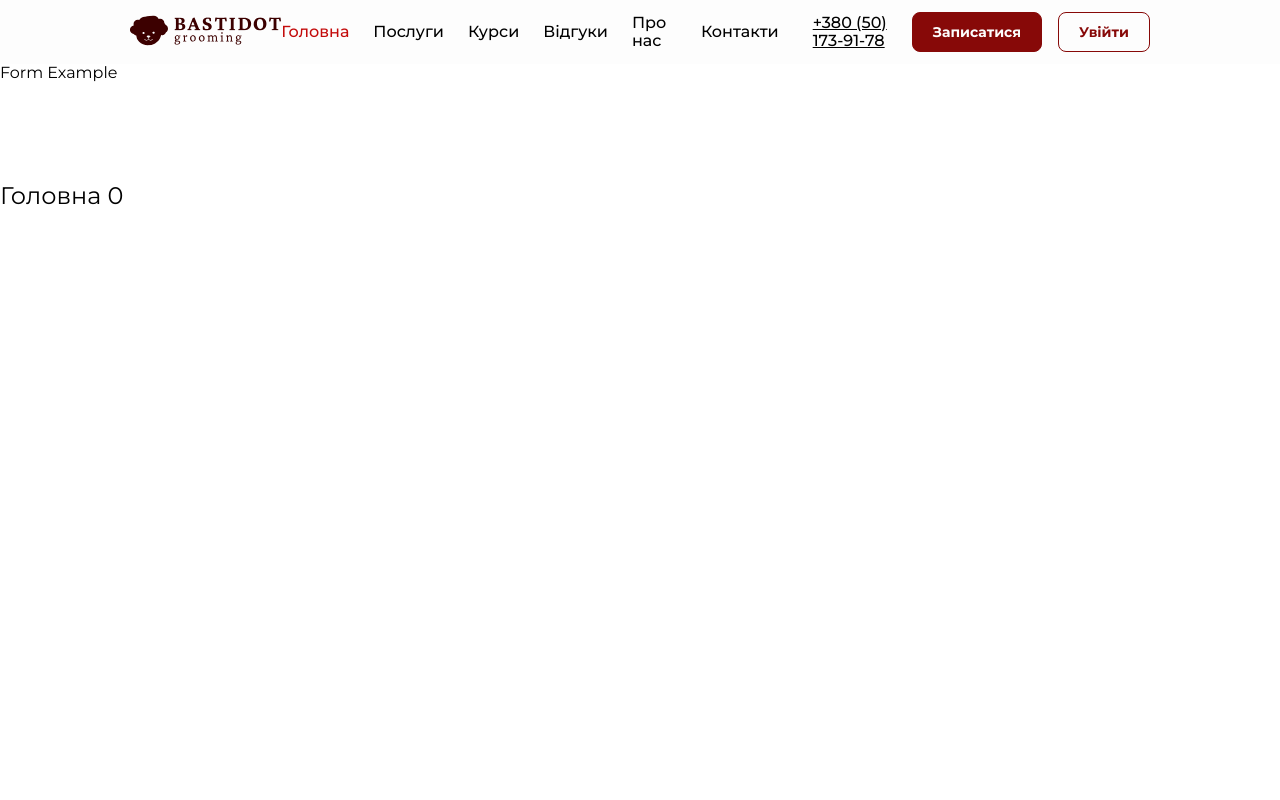
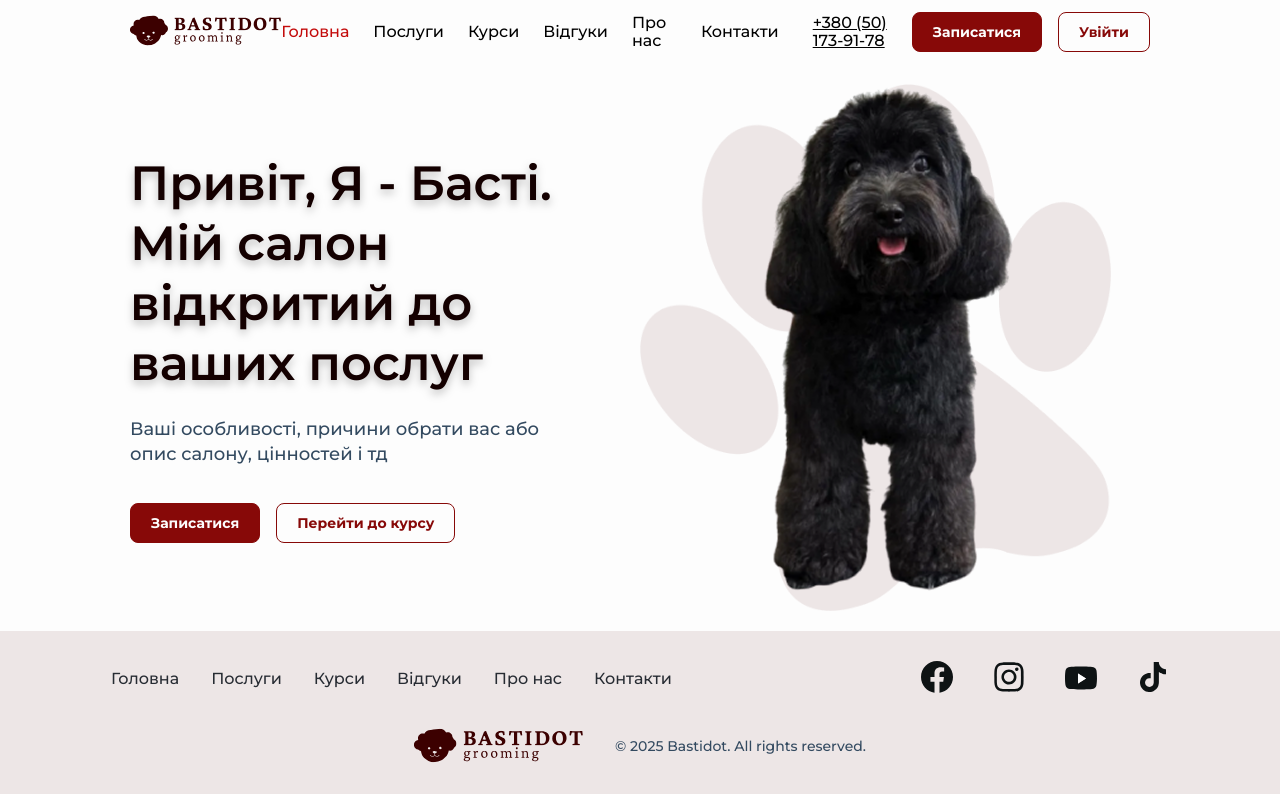
Before and after one commit to mariukhin/bastidot-grooming, a Next.js app in the folder frontend/: page / in a window 1280 px wide. Shown: the top 800 px of the page. Built offline with nearby package versions, Linux system fonts and the light colour scheme.

Commit message:
feat: add first block on dashboard

```diff
--- a/frontend/src/app/layout.tsx
+++ b/frontend/src/app/layout.tsx
@@ -33,14 +33,14 @@ const RootLayout = ({ children }: Readonly<RootLayoutProps>) => {
     <html lang="ua">
       <body className={montserrat.variable}>
         <Header />
-        <nav>
-          <ul>
-            <li>
-              <Link href="/form-example">Form Example</Link>
-            </li>
-          </ul>
-        </nav>
-        <div style={{ height: 100 }} />
+        {/*<nav>*/}
+        {/*  <ul>*/}
+        {/*    <li>*/}
+        {/*      <Link href="/form-example">Form Example</Link>*/}
+        {/*    </li>*/}
+        {/*  </ul>*/}
+        {/*</nav>*/}
+        {/*<div style={{ height: 100 }} />*/}
         {children}
         <Footer />
       </body>
--- a/frontend/src/app/page.module.scss
+++ b/frontend/src/app/page.module.scss
@@ -1,4 +1,96 @@
+@use 'src/styles/breakpoints' as breakpoints;
+
 .wrapper {
   font-size: 24px;
-  height: 100vh;
+  width: 100%;
+  background-color: var(--color-white);
 }
+
+.container {
+  display: flex;
+  justify-content: space-between;
+  align-items: center;
+  padding: 20px 130px;
+  height: 100%;
+
+  @include breakpoints.md_r {
+    flex-direction: column-reverse;
+    justify-content: flex-start;
+    gap: 20px;
+    padding: 10px 16px;
+  }
+}
+
+.descriptionBlock {
+  display: flex;
+  flex-direction: column;
+  width: 44%;
+
+  @include breakpoints.md_r {
+    width: 100%;
+  }
+}
+
+.title {
+  font-size: 48px;
+  line-height: 60px;
+  font-weight: 600;
+  color: var(--color-diesel);
+  filter: drop-shadow(0px 4px 4px rgb(0, 0, 0, 0.25));
+  margin-bottom: 24px;
+
+  @include breakpoints.md_r {
+    width: 100%;
+    font-size: 38px;
+    font-weight: 800;
+    line-height: 46px;
+    text-align: center;
+  }
+}
+
+.subtitle {
+  font-size: 18px;
+  line-height: 25px;
+  font-weight: 500;
+  color: var(--color-pickled-bluewood);
+  margin-bottom: 36px;
+}
+
+.buttonBlock {
+  display: flex;
+  justify-content: flex-start;
+  gap: 16px;
+  width: 100%;
+
+  @include breakpoints.md_r {
+    flex-direction: column;
+    justify-content: flex-start;
+    gap: 16px;
+  }
+}
+
+.photoBlock {
+  display: flex;
+  justify-content: center;
+  align-items: center;
+  width: 50%;
+  height: 100%;
+  background-image: url('./lapka.png');
+  background-repeat: no-repeat;
+  background-size: contain;
+
+  @include breakpoints.md_r {
+    width: 85%;
+    background-position: center;
+  }
+}
+
+.photo {
+  width: 270px;
+  height: 527px;
+
+  @include breakpoints.md_r {
+    width: 115px;
+    height: 224px;
+  }
+}
--- a/frontend/src/app/page.tsx
+++ b/frontend/src/app/page.tsx
@@ -1,12 +1,31 @@
-'use client';
-
+import Image from 'next/image';
 import styles from './page.module.scss';
-import useCounterStore from '@/store/useCounterStore';
+import { Button } from '@/components/button';
+import bastiPhoto from './basti.png';
 
 const Dashboard = () => {
-  const { count } = useCounterStore();
-
-  return <div className={styles.wrapper}>Головна {count}</div>;
+  return (
+    <div className={styles.wrapper}>
+      <div className={styles.container}>
+        <div className={styles.descriptionBlock}>
+          <p className={styles.title}>
+            Привіт, Я - Басті. <tr />
+            Мій салон відкритий до ваших послуг
+          </p>
+          <p className={styles.subtitle}>
+            Ваші особливості, причини обрати вас або опис салону, цінностей і тд
+          </p>
+          <div className={styles.buttonBlock}>
+            <Button type={'submit'} text={'Записатися'} />
+            <Button type={'submit'} text={'Перейти до курсу'} variant={'secondary'} />
+          </div>
+        </div>
+        <div className={styles.photoBlock}>
+          <Image className={styles.photo} src={bastiPhoto} alt="basti photo" />
+        </div>
+      </div>
+    </div>
+  );
 };
 
 export default Dashboard;
--- a/frontend/src/components/header/header.module.scss
+++ b/frontend/src/components/header/header.module.scss
@@ -60,74 +60,6 @@
 
 .signInButton {
   @include breakpoints.sm_r {
-   display: none;
+   display: none !important;
   }
 }
-
-.button {
-  cursor: pointer;
-  display: flex;
-  align-items: center;
-  justify-content: center;
-  font-weight: 700;
-  font-size: 14px;
-  line-height: 20px;
-  border: 1px solid;
-  border-radius: 8px;
-  transition: all 0.3s ease;
-
-  &:disabled {
-    opacity: 0.5;
-    cursor: not-allowed;
-  }
-
-  @include breakpoints.lg {
-    &:active:not(:disabled) {
-      box-shadow: var(--shadow-froly);
-      transform: scale(0.98);
-    }
-  }
-
-  @include breakpoints.lg {
-    &:hover:not(:disabled) {
-      box-shadow: var(--shadow-froly);
-      transform: scale(0.98);
-    }
-  }
-}
-
-.primary {
-  color: var(--color-white);
-
-  &.red {
-    background-color: var(--color-dark-burgundy);
-    border-color: var(--color-dark-burgundy);
-  }
-
-  &.blue {
-    background-color: var(--color-blue-bayoux);
-    border-color: var(--color-blue-bayoux);
-  }
-}
-
-.secondary {
-  &.red {
-    background-color: transparent;
-    border-color: var(--color-dark-burgundy);
-    color: var(--color-dark-burgundy);
-  }
-
-  &.blue {
-    background-color: transparent;
-    border-color: var(--color-blue-bayoux);
-    color: var(--color-blue-bayoux);
-  }
-}
-
-.medium {
-  padding: 9px 20px;
-}
-
-.large {
-  padding: 14px 28px;
-}
```
Also changed, not shown: frontend/src/app/basti.png (added), frontend/src/app/lapka.png (added).
